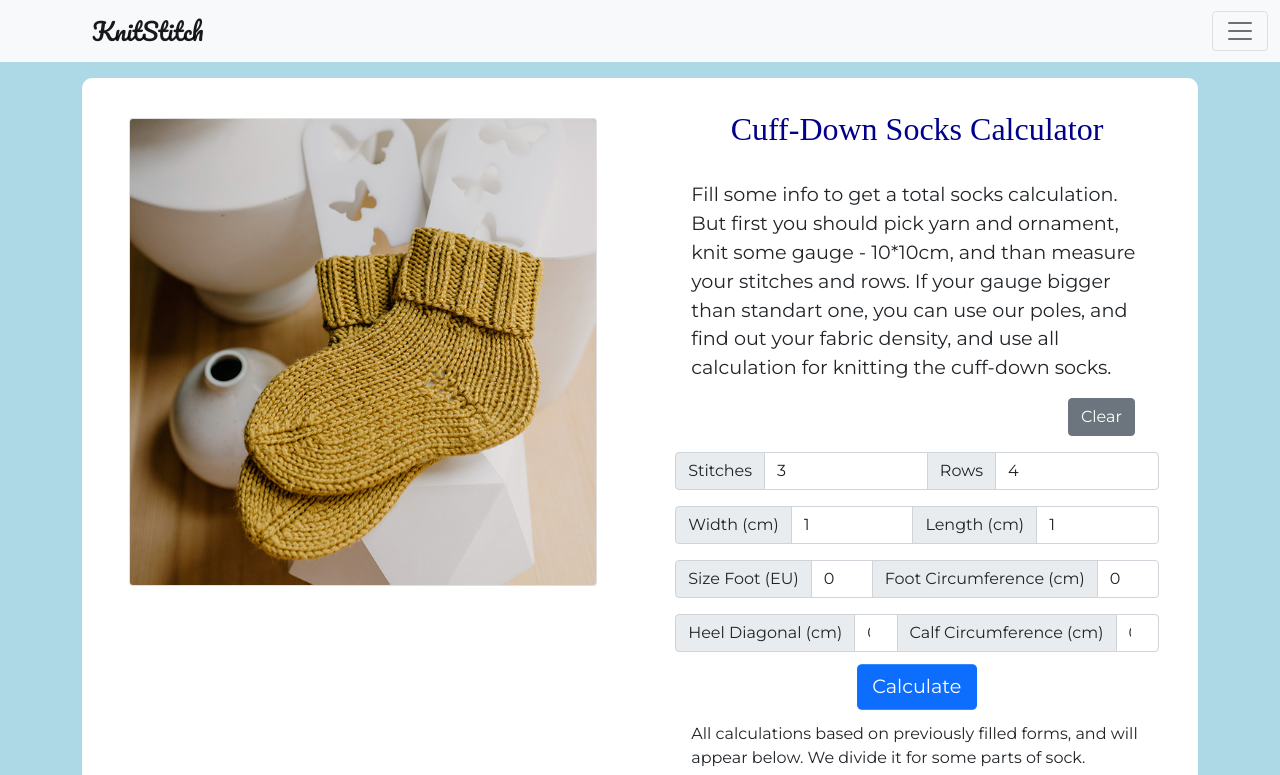
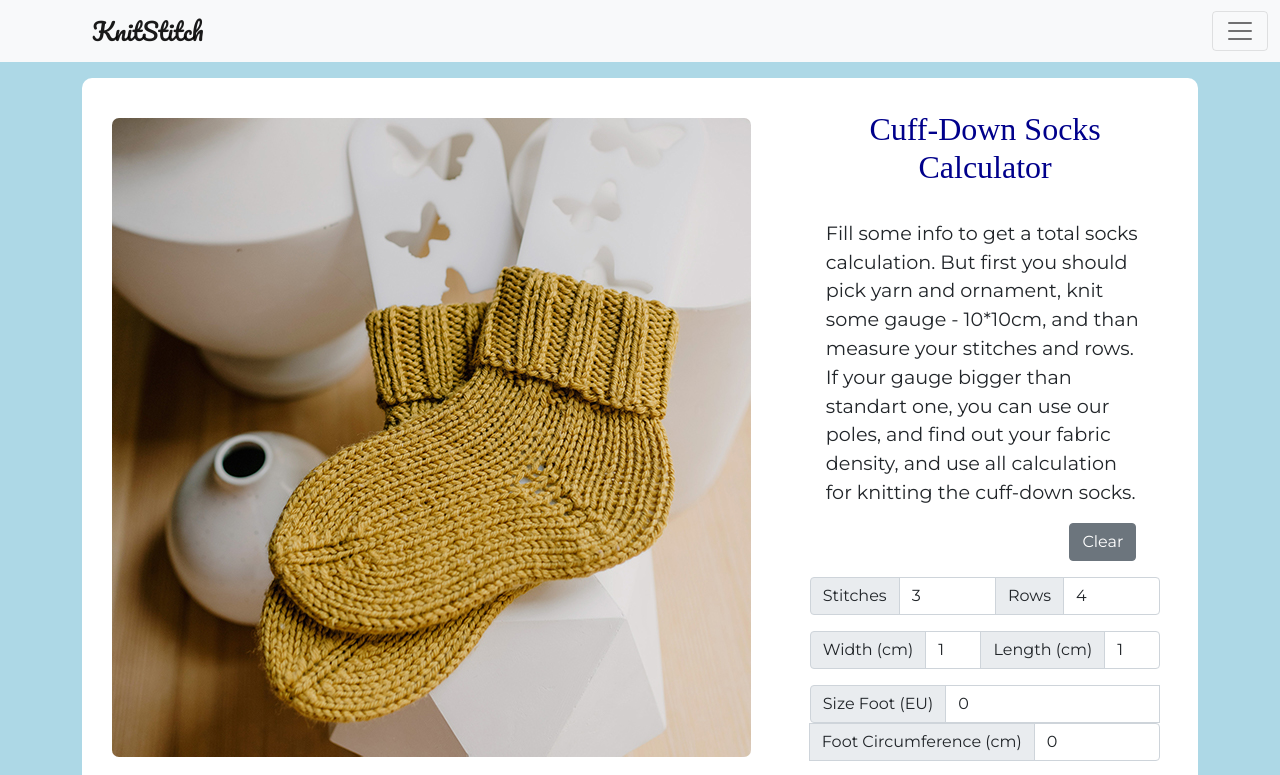
Before and after one commit to evoloshchenko/blanket-calc, a React (Create React App) app: page /socks in a window 1280 px wide. Shown: the top 775 px of the page. Built offline with nearby package versions, Linux system fonts and the light colour scheme.

Commit message:
add the styles, and some changes to calculators.

```diff
--- a/src/calculators/blanket/Calculator.js
+++ b/src/calculators/blanket/Calculator.js
@@ -4,6 +4,7 @@ import { useState } from "react";
 import blanketIMG from "../../img/blanket1.jpg";
 import Results from "./Results";
 import InputForm from "./InputForm";
+import ImageComponent from "../../components/ImageComponent";
 //Import formulas for our calculating functions
 import { calculateBlanketRows, calculateBlanketStitches } from "../../formulas";
 //Import constants
@@ -17,7 +18,7 @@ import {
 } from "../../constants";
 
 //Import animations
-import { popup, imageAnimation } from "../../animations";
+import { popup } from "../../animations";
 import { motion } from "framer-motion";
 import CalculateButton from "../../components/CalculateButton";
 import ResetButton from "../../components/ResetButton";
@@ -90,17 +91,11 @@ const BlanketSize = () => {
         <Card>
           <Row>
             <Col>
-              <div id="blanket-image" className="text-center">
-                <div className="overflow">
-                  <motion.img
-                    variants={imageAnimation}
-                    initial="hidden"
-                    animate="show"
-                    src={blanketIMG}
-                    alt="blanket_image"
-                  />
-                </div>
-              </div>
+              <ImageComponent
+                id="blanket-image"
+                image={blanketIMG}
+                alt="blanket-image"
+              />
             </Col>
             <Col>
               <Card.Body>
--- a/src/calculators/socks/Calculator.js
+++ b/src/calculators/socks/Calculator.js
@@ -3,10 +3,16 @@ import InputForm from "./InputForm";
 import Results from "./Results";
 import CalculateButton from "../../components/CalculateButton";
 import ResetButton from "../../components/ResetButton";
+import ImageComponent from "../../components/ImageComponent";
+
+//Import Animation
+import { motion } from "framer-motion";
+import { imageAnimation } from "../../animations";
 
 //Import formulas
 import { calculateSocksStitches } from "../../formulas";
 
+//Styles
 import "../../styles/_socksCard.scss";
 
 import { useState } from "react";
@@ -112,12 +118,12 @@ const SocksCard = () => {
       <Container>
         <div className="socks-card p-3">
           <Row className="fill-data">
-            <Col classname="img-component">
-              <Card className="text-center">
-                <div className="overflow">
-                  <Card.Img src={SocksIMG} alt="socks_image" />
-                </div>
-              </Card>
+            <Col>
+              <ImageComponent
+                id="socks-image"
+                image={SocksIMG}
+                alt="socks-image"
+              />
             </Col>
             <Col>
               <Card.Body>
--- /dev/null
+++ b/src/components/ImageComponent.js
@@ -0,0 +1,22 @@
+//Animations
+import { motion } from "framer-motion";
+import { imageAnimation } from "../animations";
+
+const ImageComponent = (props) => {
+  return (
+    <div className="text-center">
+      <div className="overflow">
+        <motion.img
+          variants={imageAnimation}
+          initial="hidden"
+          animate="show"
+          id={props.id}
+          src={props.image}
+          alt={props.alt}
+        />
+      </div>
+    </div>
+  );
+};
+
+export default ImageComponent;
--- a/src/styles/_app.scss
+++ b/src/styles/_app.scss
@@ -43,7 +43,10 @@ p {
   padding-left: 5rem;
 }
 
-#blanket-image{
-  margin: 1.5rem;
-  border-radius: 15px;
+#blanket-image {
+  margin: 2rem;
+  margin-top: 2rem;
+  margin-right: 0rem;
+  padding: 0rem;
+  border-radius: 7px;
 }
--- a/src/styles/_socksCard.scss
+++ b/src/styles/_socksCard.scss
@@ -16,7 +16,8 @@ p {
 }
 
 .col {
-  padding: 0rem 1.2rem;
+  padding: 0rem 1.1rem;
+  padding-bottom: 0rem;
 }
 
 .card {
@@ -29,3 +30,10 @@ p {
 .card-text {
   padding: 1rem;
 }
+#socks-image {
+  margin: 0.5rem;
+  margin-top: 1.5rem;
+  margin-bottom: 1.5rem;
+  padding: 0rem;
+  border-radius: 7px;
+}
```
